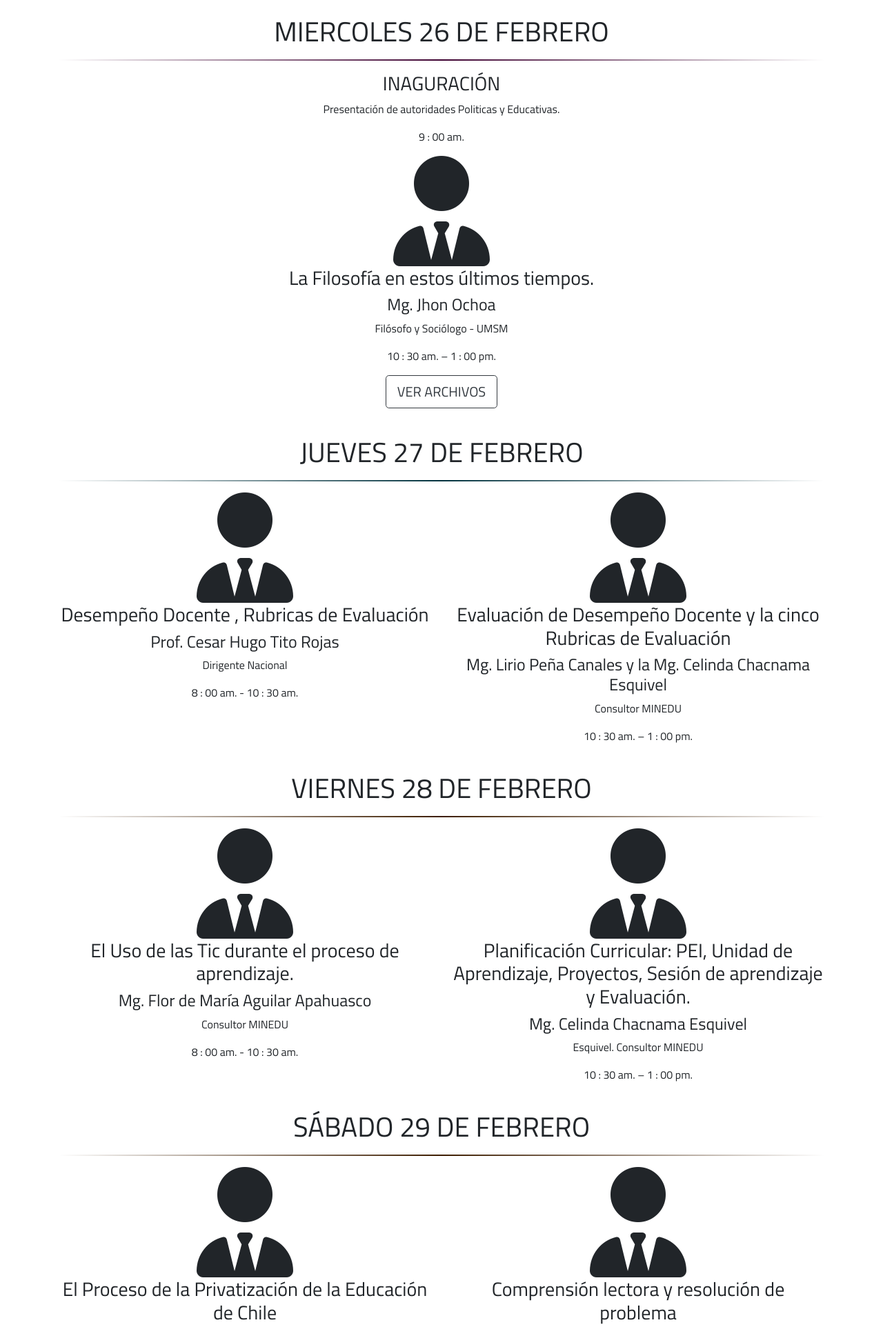
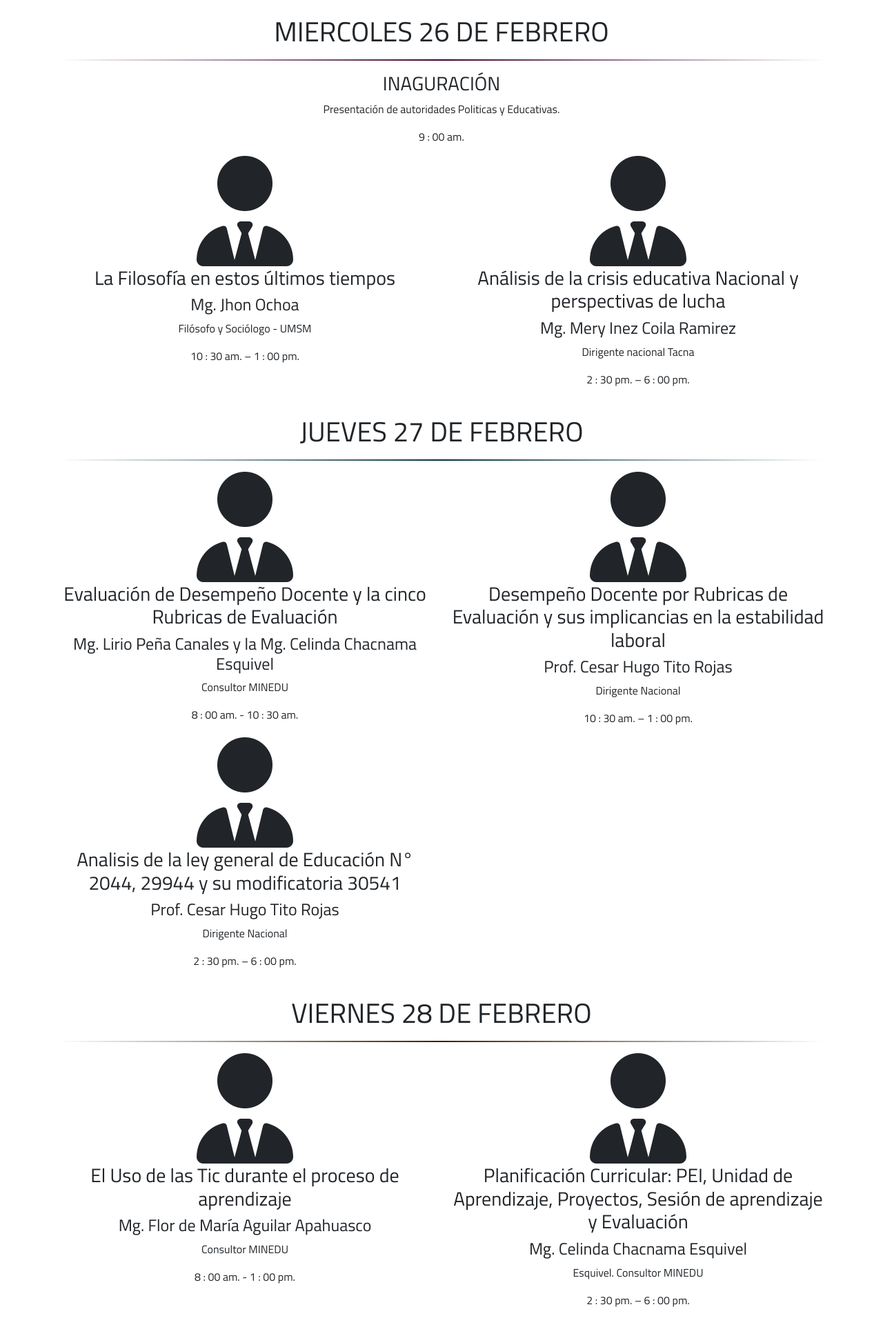
Before and after one commit to KevinQL/sutep2020, a PHP site: page /TRABAJOS/forum.php in a window 1280 px wide. Shown: the part 398-2322 px from the top of the page at 69% size. Run offline with PHP 8.4, Linux system fonts and the light colour scheme; some libraries are stand-ins or nearby versions.

Commit message:
modificaciones de contenido

```diff
--- a/forum.php
+++ b/forum.php
@@ -56,16 +56,25 @@
                 <p>Presentación de autoridades Politicas y Educativas.</p>
                 <p>9 : 00 am.</p>
             </div>
-            <div class="col-md-3"></div>
             <div class="col-md-6">
                 <div><i class="fas fa-user-tie fa-10x"></i></div>
-                <h3>La Filosofía en estos últimos tiempos.</h3>
+                <h3>La Filosofía en estos últimos tiempos</h3>
                 <h4>Mg. Jhon Ochoa</h4>
                 <p>Filósofo  y Sociólogo - UMSM</p>
                 <p>10 : 30 am. – 1 : 00 pm.</p>
-                <p>
+                <!--<p>
                     <button class="btn btn-lg btn-outline-dark">VER ARCHIVOS</button>
-                </p>
+                </p>-->
+            </div>
+            <div class="col-md-6">
+                <div><i class="fas fa-user-tie fa-10x"></i></div>
+                <h3>Análisis de la crisis educativa Nacional y perspectivas de lucha</h3>
+                <h4>Mg. Mery Inez Coila Ramirez</h4>
+                <p>Dirigente nacional Tacna</p>
+                <p>2 : 30 pm. – 6 : 00 pm.</p>
+                <!--<p>
+                    <button class="btn btn-lg btn-outline-dark">VER ARCHIVOS</button>
+                </p>-->
             </div>
             <div class="col-md-3"></div>
         </div>
@@ -79,17 +88,24 @@
             </div>
             <div class="col-md-6">
                 <div><i class="fas fa-user-tie fa-10x"></i></div>
-                <h3>Desempeño Docente , Rubricas de Evaluación</h3>
-                <h4>Prof. Cesar Hugo Tito Rojas</h4>
-                <p>Dirigente Nacional</p>
+                <h3>Evaluación de Desempeño Docente y la cinco Rubricas de Evaluación</h3>
+                <h4>Mg. Lirio Peña Canales y  la Mg. Celinda Chacnama Esquivel </h4>
+                <p>Consultor MINEDU</p>
                 <p>8 : 00 am. - 10 : 30 am.</p>
             </div>
             <div class="col-md-6">
                 <div><i class="fas fa-user-tie fa-10x"></i></div>
-                <h3>Evaluación de Desempeño Docente y la cinco Rubricas de Evaluación</h3>
-                <h4>Mg. Lirio Peña Canales y  la Mg. Celinda Chacnama Esquivel </h4>
-                <p>Consultor MINEDU</p>
+                <h3>Desempeño Docente por Rubricas de Evaluación y sus implicancias en la estabilidad laboral</h3>
+                <h4>Prof. Cesar Hugo Tito Rojas</h4>
+                <p>Dirigente Nacional</p>
                 <p>10 : 30 am. – 1 : 00 pm.</p>
+            </div>
+            <div class="col-md-6">
+                <div><i class="fas fa-user-tie fa-10x"></i></div>
+                <h3>Analisis de la ley general de Educación N° 2044, 29944 y su modificatoria 30541</h3>
+                <h4>Prof. Cesar Hugo Tito Rojas</h4>
+                <p>Dirigente Nacional</p>
+                <p>2 : 30 pm. – 6 : 00 pm.</p>
             </div>
         </div>
     </div>
@@ -102,17 +118,17 @@
             </div>
             <div class="col-md-6">
                 <div><i class="fas fa-user-tie fa-10x"></i></div>
-                <h3>El Uso de las Tic durante el proceso de aprendizaje.</h3>
+                <h3>El Uso de las Tic durante el proceso de aprendizaje</h3>
                 <h4>Mg. Flor de María Aguilar Apahuasco</h4>
                 <p>Consultor MINEDU</p>
-                <p>8 : 00 am. - 10 : 30 am.</p>
+                <p>8 : 00 am. - 1 : 00 pm.</p>
             </div>
             <div class="col-md-6">
                 <div><i class="fas fa-user-tie fa-10x"></i></div>
-                <h3>Planificación Curricular: PEI, Unidad de Aprendizaje, Proyectos, Sesión de aprendizaje y Evaluación.</h3>
+                <h3>Planificación Curricular: PEI, Unidad de Aprendizaje, Proyectos, Sesión de aprendizaje y Evaluación</h3>
                 <h4>Mg. Celinda Chacnama Esquivel</h4>
                 <p>Esquivel. Consultor MINEDU</p>
-                <p>10 : 30 am. – 1 : 00 pm.</p>
+                <p>2 : 30 pm. – 6 : 00 pm.</p>
             </div>
         </div>
     </div>
@@ -151,7 +167,7 @@
                 <h3>Análisis de la Realidad Nacional y Lineamientos Político nacional y Regional</h3>
                 <h4>Dr. Sigisfredo Chiroque</h4>
                 <p>Investigador Social</p>
-                <p>8:00 am. - 10:30 am</p>
+                <p>8 : 00 am. - 10 : 30 am.</p>
             </div>
             <div class="col-md-6">
                 <div><i class="fas fa-user-tie fa-10x"></i></div>
@@ -159,6 +175,20 @@
                 <h4>Dr. Víctor Tenorio García</h4>
                 <p>Investigador en Lengua originaria UNSCH</p>
                 <p>10 : 30 am. – 1 : 00 pm.</p>
+            </div>
+            <div class="col-md-6">
+                <div><i class="fas fa-user-tie fa-10x"></i></div>
+                <h3>Neurociencia Aplicada a la pedagogía en el Perú</h3>
+                <h4>Mg. Ivan Camacho Blas</h4>
+                <p>Docente Investigador Itinerante</p>
+                <p>2 : 00 pm. - 4 : 00 pm.</p>
+            </div>
+            <div class="col-md-6">
+                <div><i class="fas fa-user-tie fa-10x"></i></div>
+                <h3>Estudio comparativo de competencias y objetivos en la educación latino americana</h3>
+                <h4>Mg. Ivan Camacho Blas</h4>
+                <p>Docente Investigador Itinerante</p>
+                <p>4 : 00 pm. – 6 : 00 pm.</p>
             </div>
         </div>
     </div>
@@ -169,15 +199,20 @@
                 <h1 class="text-center">JUEVES 05 DE MARZO</h1>
                 <hr class="linea linea1">
             </div>
-            <div class="col-md-3"></div>
             <div class="col-md-6">
                 <div><i class="fas fa-user-tie fa-10x"></i></div>
-                <h3>Análisis y debate sobre el Proyecto Educativo Regional de Apurímac.</h3>
+                <h3>Análisis y debate sobre el Proyecto Educativo Regional de Apurímac</h3>
                 <h4>Gobierno Regional de Apurímac</h4>
                 <p>DREA (Equipo de trabajo)</p>
                 <p>8 : 00 am. - 1 : 00 pm.</p>
             </div>
-            <div class="col-md-3"></div>
+            <div class="col-md-6">
+                <div><i class="fas fa-user-tie fa-10x"></i></div>
+                <h3>Sindicalismo Clasista en América Latina y Europa</h3>
+                <h4>Mg. Ivan Camacho Blas</h4>
+                <p>Docente Investigador Itinerante</p>
+                <p>2 : 30 pm. - 6 : 00 pm.</p>
+            </div>
         </div>
     </div>
 
@@ -201,6 +236,13 @@
                 <p>Director del Área de Gestión Pedagógico DREA</p>
                 <p>10 : 30 am. – 1 : 00 pm.</p>
             </div>
+            <div class="col-md-6">
+                <div><i class="fas fa-user-tie fa-10x"></i></div>
+                <h3>Violencia sobre la familia y el papel de la mujer en la educación peruana</h3>
+                <h4>Mg. Ivan Camacho Blas</h4>
+                <p>Docente Investigador Itinerante</p>
+                <p>2 : 30 pm. - 6 : 00 pm.</p>
+            </div>
         </div>
     </div>
 
@@ -215,14 +257,21 @@
                 <h3>Situación Legal de las Bases Regionales del Perú FENATEPERU</h3>
                 <h4>Dr. Hilso Ramos Cosme</h4>
                 <p>Departamento Legal de las Bases Regionales del Perú</p>
-                <p>8:00 am. - 10:30 am</p>
+                <p>8 : 00 am. - 10 : 00 am.</p>
+            </div>
+            <div class="col-md-6">
+                <div><i class="fas fa-user-tie fa-10x"></i></div>
+                <h3>Pensamiento crítico e investigación en la educación del Perú</h3>
+                <h4>Mg. Ivan Camacho Blas</h4>
+                <p>Docente Investigador Itinerante</p>
+                <p>10 : 00 am. - 12 : 30 pm.</p>
             </div>
             <div class="col-md-6">
                 <div><i class="fas fa-user-tie fa-10x"></i></div>
                 <h3>Clausura</h3>
                 <h4>CEP SUTEP Andahuaylas</h4>
                 <p>Presencia de José Pedro Castillo Dirigente Nacional</p>
-                <p>11 : 00 am. – 12 : 00 pm.</p>
+                <p>12 : 30 pm. – 2 : 00 pm.</p>
             </div>
         </div>
     </div>
--- a/inicio.php
+++ b/inicio.php
@@ -35,7 +35,7 @@
                     <img src="img/logosutep.png" alt="imagen1" class="img-fluid" style="width: 285px;">
                 </div>
                 <div class="col-md-6 text-center">
-                    <p class="texto-presentacion">POR UNA EDUCACIÓN CIENTÍFICA Y NACIONALISTA, REAL PARA EL DESARROLLO DE LOS PUEBLOS ANDINOS DE APURIMAC</p>
+                    <p class="texto-presentacion">POR UNA EDUCACIÓN CIENTÍFICA Y EL  DESARROLLO DE LOS PUEBLOS ANDINOS DEL PERÚ</p>
                     <ul class="list-unstyled list-inline my-5 ul-redes">
                         <li class="list-inline-item">
                             <a href="https://www.facebook.com/Sute-Andahuaylas-Oficial-118870519500684/">
--- a/modules/pie_contact.html
+++ b/modules/pie_contact.html
@@ -5,6 +5,17 @@
             <div class="row pt-3">
                 <div class="col-lg-5 pl-5 text-white">
                     <ul class="list-unstyled">
+                        <li class="py-1">
+                            <i class="ml-2 fas fa-user-circle"></i> Prof. Roy Leguia Huayana
+                            <br>
+                            <i class="ml-2 fas fa-phone-square"></i> 921 955 435
+                            <br>
+
+                            <a href="#"><i class="mx-2 fab fa-facebook-f text-secondary "></i></a>
+                            <a href="#"><i class="mx-2 fab fa-twitter text-secondary "></i></a>
+                            <a href="#"><i class="mx-2 fab fa-instagram text-secondary "></i></a>
+
+                        </li>
                         <li class="py-1">
                             <i class="ml-2 fas fa-user-circle"></i> Prof. Luisa Landa Fernandez
                             <br>
@@ -16,19 +27,9 @@
 
                         </li>
                         <li class="py-1">
-                            <i class="ml-2 fas fa-user-circle"></i> Prof. Luis
+                            <i class="ml-2 fas fa-user-circle"></i> Prof. Jose Luis Ruiz Molina
                             <br>
                             <i class="ml-2 fas fa-phone-square"></i> 983 623 766
-                            <br>
-                            <a href="#"><i class="mx-2 fab fa-facebook-f text-secondary "></i></a>
-                            <a href="#"><i class="mx-2 fab fa-twitter text-secondary "></i></a>
-                            <a href="#"><i class="mx-2 fab fa-instagram text-secondary "></i></a>
-
-                        </li>
-                        <li class="py-1">
-                            <i class="ml-2 fas fa-user-circle"></i> Prof. Nombre y Apellido
-                            <br>
-                            <i class="ml-2 fas fa-phone-square"></i> 999 999 999
                             <br>
                             <a href="#"><i class="mx-2 fab fa-facebook-f text-secondary "></i></a>
                             <a href="#"><i class="mx-2 fab fa-twitter text-secondary "></i></a>
```
Also changed, not shown: organizacion.php (+58 -39 lines).
